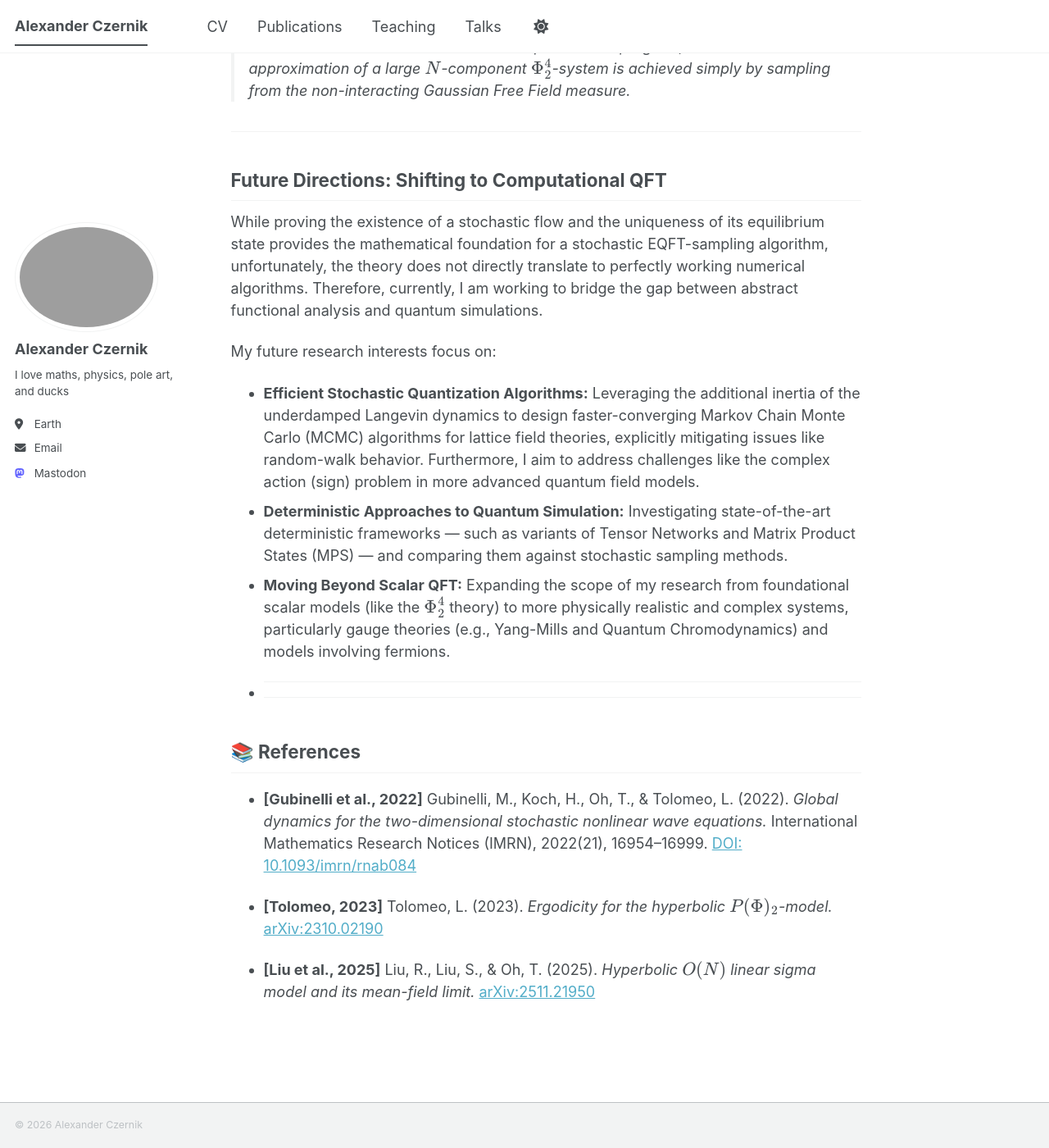
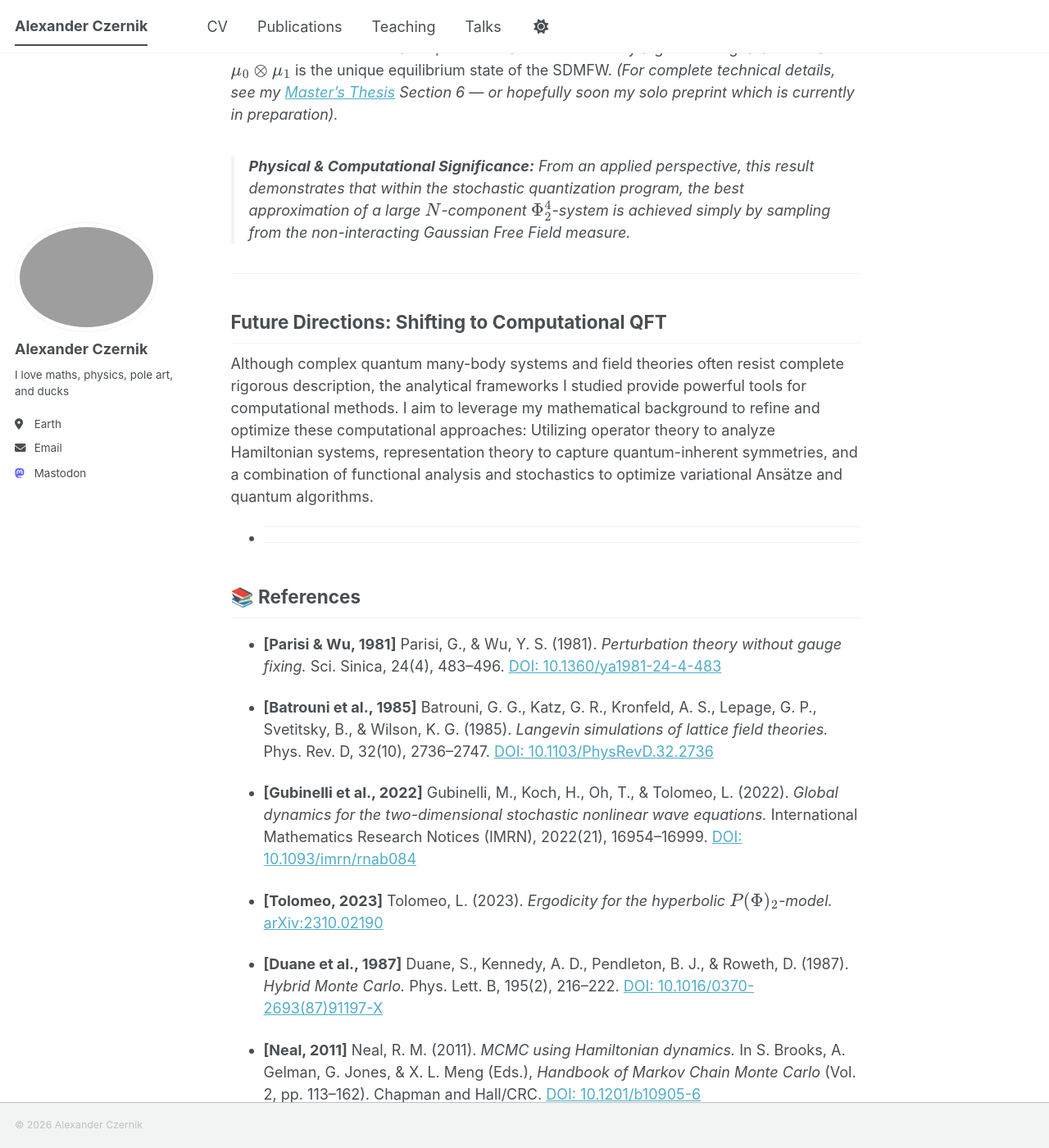
Before and after one commit to alexanderczernik/alexanderczernik.github.io, a Jekyll site: the page built from _pages/about.md, in a window 1280 px wide and 1400 px high, scrolled down 4038 px. Shown: the whole window at 82% size. Built offline with Jekyll 4.4.1, drawn with Linux system fonts in a browser that asks for light colours; a script bundle is joined from its source files by our own code; library files that are not in the unit come from our copies; some of the changed text lies outside the part shown.

Commit message:
Revise about page for clarity on research focus
Updated the text to clarify research focus and implications in computational quantum field theory.

```diff
--- a/_pages/about.md
+++ b/_pages/about.md
@@ -18,17 +18,17 @@ $$
 
 In April I completed my Master’s Degree in Mathematics at the **University of Bonn** (I am just waiting for my final grade), where my work focused on the intersection of stochastic analysis and constructive quantum field theory.
 
-My recent research investigates the stochastic quantization of the $$\Phi^4_2$$-model. Specifically, I proved that the non-interacting scalar Euclidean Quantum Field Theory measure is the unique equilibrium state of the underdamped Langevin quantization of the mean-field limit of the $$\Phi^4_2$$-model.
+My most recent research focused on the stochastic quantization of the $$\Phi^4_2$$-model. Specifically, I proved that the non-interacting scalar Euclidean Quantum Field Theory measure is the unique equilibrium state of the underdamped Langevin quantization of the mean-field limit of the $$\Phi^4_2$$-model.
 
-Currently, I am working along two parallel tracks: compiling this recent uniqueness result into a solo preprint, and shifting my focus from the abstract mathematical foundations toward **computational quantum field theory**—exploring how the mathematical frameworks can be implemented numerically to make physical predictions.
+Currently, I am working along two parallel tracks: compiling this recent uniqueness result into a solo preprint, and shifting my focus from the mathematical foundations toward **computational quantum field theory**.
 
 ---
 
 ## Recent Research
+When working within mathematical quantum physics, it is easy to get lost in the mathematics. Therefore, here I’d like to highlight the computational significance of the discussed framework: the Stochastic Quantization Paradigm.
 
 ### Background: The Stochastic Quantization Paradigm
-
-The primary goal of this research area is to sample configuration fields from a target Euclidean Quantum Field Theory (EQFT) described by a probability measure on a distribution space:
+Originally developed by [Parisi and Wu (1981)](#Parisi1981) as a theoretical framework to evaluate path integrals in gauge theories without the need for gauge fixing, the framework has also attracted attention to computationally sample configuration fields from a target Euclidean Quantum Field Theory (EQFT) described by a probability measure on a distribution space:
 
 $$d\mu[\phi] = \frac{1}{Z} e^{-S_E[\phi]} \, d\mathcal{D}\phi$$
 
@@ -38,11 +38,11 @@ $$d\mu[\phi] = \frac{1}{Z} e^{-S_E[\phi]} \, d\mathcal{D}\phi$$
   2. **Convergence:** For an "easy to sample from" initial distribution $$\phi_0 \sim \rho$$, the law of the process converges to the target measure:
      $$P(\phi_\tau) \xrightarrow{\tau \to \infty} \mu[\phi]$$.
 
-> **What does this implicate for computing quantum dynamics:** By establishing these properties, we can, at least in theory, numerically sample from the true quantum field theory measure $$\mu$$ by computing ergodic time-averages of the stochastic trajectory $$\phi_\tau$$ after a sufficiently large burn-in time.
+> **What are the computational implications for quantum dynamics?** By establishing these properties, we can, in principle, numerically sample from the true quantum field theory measure $$\mu$$ by computing ergodic time-averages of the stochastic trajectory $$\phi_\tau$$ after a sufficiently large burn-in time (see [Batrouni et al. (1985)](#Batrouni1985) who adapted this framework to Lattice Field Theories).
 
 ### The Hyperbolic Stochastic Quantization of the $$O(N)$$ $$\Phi^4_2$$-Model
 
-Recently, the focus in the field has shifted from stochastic quantization via a parabolic approach (overdamped Langevin dynamics) to a hyperbolic approach (underdamped Langevin dynamics): In this framework, we aim to sample from the target Euclidean QFT on a two-dimensional torus $$\mathbb{T}^2$$ by sampling the first marginal of a joint phase-space distribution:
+Recently, in mathematics, the focus in the field has shifted from stochastic quantization via a parabolic approach (overdamped Langevin dynamics) to a hyperbolic approach (underdamped Langevin dynamics): In this framework, we aim to sample from the target Euclidean QFT on a two-dimensional torus $$\mathbb{T}^2$$ by sampling the first marginal of a joint phase-space distribution:
 
 $$
 d\rho_N[\mathbf{\phi}_N, \pi_N] = \frac{1}{Z_N} \exp \left[ -S_E[\phi_N] - \frac{1}{2}\int_{\mathbb{T}^2} \sum_{j=1}^N|\pi_{N,j}|^2 dx \right] \mathcal{D}\phi_N \, \mathcal{D}\pi_N
@@ -62,9 +62,9 @@ $$\partial_\tau^2 \phi_{N,j} +  \partial_\tau \phi_{N,j} + (1 - \Delta) \phi_{N,
 
 where $$\xi_j(\tau, x)$$ is a standard space-(fictitious)-time white noise vector.
 
-This hyperbolic formulation introduces an "inertia"-term (the $$\partial_\tau^2 \phi$$ term) to the quantization process.
+This hyperbolic formulation introduces an fictitious inertia-term (the $$\partial_\tau^2 \phi$$ term) to the quantization process.
 
-> **Why underdamped dynamics?** The hyperbolic formulation helps prevent the diffusive random walk behavior that the parabolic algorithm often suffers from, and it reduces the risk of the algorithm becoming trapped in local minima. While it comes at the cost of higher implementation complexity to prevent numerical instability, this makes the hyperbolic formulation a promising alternative — especially in the complex, infinite-dimensional setting of QFT measures.
+> **Why underdamped dynamics?** The hyperbolic formulation helps prevent the diffusive random walk behavior that the parabolic algorithm often suffers from, and it reduces the risk of the algorithm becoming trapped in local minima. While it comes at the cost of higher implementation complexity to prevent numerical instability, this makes the hyperbolic formulation an alternative — especially in the complex, infinite-dimensional setting of QFT measures. (See [Duane et al. (1987)](#duane1987) for an implementation within Lattice Field Theories and [Neal (2011)](#neal2011) for a more general discussion of Hamiltonian Monte Carlo)
 
 ---
 
@@ -96,7 +96,7 @@ Establishing uniqueness for the SDMFW presents the mathematical challenge that s
 1. **Lack of Regularity:** The associated Markov semigroup is not continuous on the space of bounded, measurable functions.
 2. **Mean-Field Dependence:** The dynamics of the solution depend non-linearly on its own law through the mean-field expectation $$\langle \wick{\phi^{2}} \rangle$$.
 
-To overcome these obstacles, I developed a novel self-consistency argument to guarantee that $$\mu_0 \otimes \mu_1$$ is the unique equilibrium state of the SDMFW. *(For complete technical details, see my [Master's Thesis](/assets/files/master_thesis_czernik.pdf) Section 6 — or hopefully soon my solo preprint which is currently in preparation).*
+To overcome these obstacles, I derived a self-consistency argument to guarantee that $$\mu_0 \otimes \mu_1$$ is the unique equilibrium state of the SDMFW. *(For complete technical details, see my [Master's Thesis](/assets/files/master_thesis_czernik.pdf) Section 6 — or hopefully soon my solo preprint which is currently in preparation).*
 
 > **Physical & Computational Significance:**
 >From an applied perspective, this result demonstrates that within the stochastic quantization program, the best approximation of a large $$N$$-component $$\Phi^4_2$$-system is achieved simply by sampling from the non-interacting Gaussian Free Field measure.
@@ -105,21 +105,24 @@ To overcome these obstacles, I developed a novel self-consistency argument to gu
 
 ## Future Directions: Shifting to Computational QFT
 
-While proving the existence of a stochastic flow and the uniqueness of its equilibrium state provides the mathematical foundation for a stochastic EQFT-sampling algorithm, unfortunately, the theory does not directly translate to perfectly working numerical algorithms. Therefore, currently, I am working to bridge the gap between abstract functional analysis and quantum simulations.
+Although complex quantum many-body systems and field theories often resist complete rigorous description, the analytical frameworks I studied provide powerful tools for computational methods. I aim to leverage my mathematical background to refine and optimize these computational approaches: Utilizing operator theory to analyze Hamiltonian systems, representation theory to capture quantum-inherent symmetries, and a combination of functional analysis and stochastics to optimize variational Ansätze and quantum algorithms.
 
-My future research interests focus on:
 
-* **Efficient Stochastic Quantization Algorithms:** Leveraging the additional inertia of the underdamped Langevin dynamics to design faster-converging Markov Chain Monte Carlo (MCMC) algorithms for lattice field theories, explicitly mitigating issues like random-walk behavior. Furthermore, I aim to address challenges like the complex action (sign) problem in more advanced quantum field models.
-* **Deterministic Approaches to Quantum Simulation:** Investigating state-of-the-art deterministic frameworks — such as variants of Tensor Networks and Matrix Product States (MPS) — and comparing them against stochastic sampling methods.
-* **Moving Beyond Scalar QFT:** Expanding the scope of my research from foundational scalar models (like the $$\Phi^4_2$$ theory) to more physically realistic and complex systems, particularly gauge theories (e.g., Yang-Mills and Quantum Chromodynamics) and models involving fermions.
 
 * ---
 ---
 
 ## 📚 References
+* <a id="Parisi1981"></a> **[Parisi & Wu, 1981]** Parisi, G., & Wu, Y. S. (1981). *Perturbation theory without gauge fixing.* Sci. Sinica, 24(4), 483–496. [DOI: 10.1360/ya1981-24-4-483](https://doi.org/10.1360/ya1981-24-4-483)
+
+* <a id="Batrouni1985"></a> **[Batrouni et al., 1985]** Batrouni, G. G., Katz, G. R., Kronfeld, A. S., Lepage, G. P., Svetitsky, B., & Wilson, K. G. (1985). *Langevin simulations of lattice field theories.* Phys. Rev. D, 32(10), 2736–2747. [DOI: 10.1103/PhysRevD.32.2736](https://doi.org/10.1103/PhysRevD.32.2736)
 
 * <a id="gubinelli2022"></a> **[Gubinelli et al., 2022]** Gubinelli, M., Koch, H., Oh, T., & Tolomeo, L. (2022). *Global dynamics for the two-dimensional stochastic nonlinear wave equations.* International Mathematics Research Notices (IMRN), 2022(21), 16954–16999. [DOI: 10.1093/imrn/rnab084](https://doi.org/10.1093/imrn/rnab084)
 
 * <a id="tolomeo2023"></a> **[Tolomeo, 2023]** Tolomeo, L. (2023). *Ergodicity for the hyperbolic $$P(\Phi)_2$$-model.* [arXiv:2310.02190](https://arxiv.org/abs/2310.02190)
 
+* <a id="duane1987"></a> **[Duane et al., 1987]** Duane, S., Kennedy, A. D., Pendleton, B. J., & Roweth, D. (1987). *Hybrid Monte Carlo.* Phys. Lett. B, 195(2), 216–222. [DOI: 10.1016/0370-2693(87)91197-X](https://doi.org/10.1016/0370-2693\(87\)91197-X)
+
+* <a id="neal2011"></a> **[Neal, 2011]** Neal, R. M. (2011). *MCMC using Hamiltonian dynamics.* In S. Brooks, A. Gelman, G. Jones, & X. L. Meng (Eds.), *Handbook of Markov Chain Monte Carlo* (Vol. 2, pp. 113–162). Chapman and Hall/CRC. [DOI: 10.1201/b10905-6](https://doi.org/10.1201/b10905-6)
+
 * <a id="liu2025"></a> **[Liu et al., 2025]** Liu, R., Liu, S., & Oh, T. (2025). *Hyperbolic $$O(N)$$ linear sigma model and its mean-field limit.* [arXiv:2511.21950](https://arxiv.org/abs/2511.21950)
```
